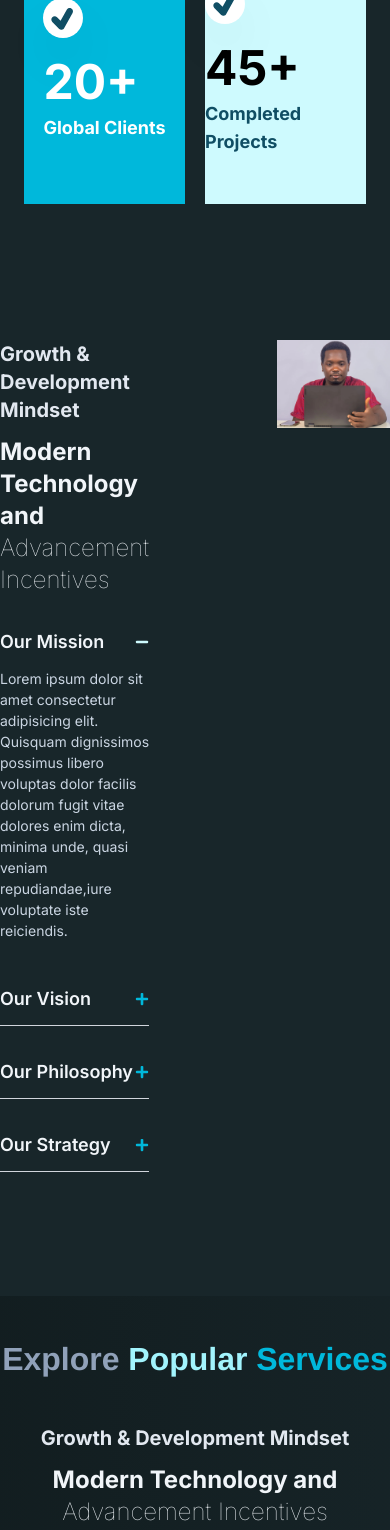
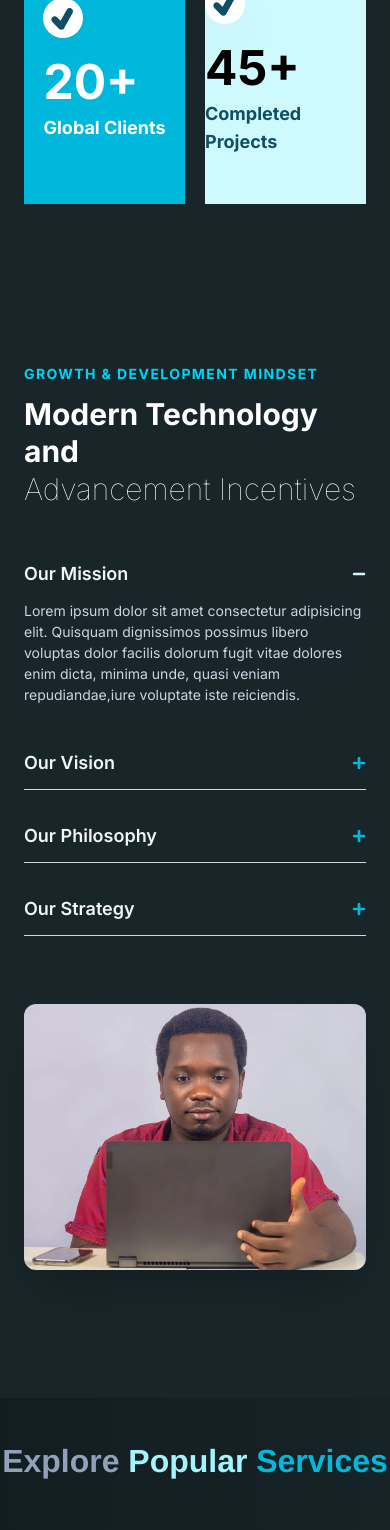
Before and after one commit to AmaduKamara/lenosol.dev, a Next.js app: page / in a window 390 px wide. Shown: the part 2441-3971 px from the top of the page. Built offline with nearby package versions, Linux system fonts and the light colour scheme.

Commit message:
Add responsive for the Faqs component and animation

```diff
--- a/app/components/faqs.tsx
+++ b/app/components/faqs.tsx
@@ -3,6 +3,8 @@
 import Image from "next/image";
 import MissionVision from "./toggle-mission-vision";
 import React, { useState } from "react";
+import { motion } from "framer-motion";
+import amkam from "@/app/images/Amkam.jpg";
 
 type FaqItem = {
   title: string;
@@ -13,25 +15,35 @@ type FaqsProps = {
   data: FaqItem[];
 };
 
-import amkam from "@/app/images/Amkam.jpg";
-
 const Faqs: React.FC<FaqsProps> = ({ data }) => {
-  // First item open by default
   const [activeIndex, setActiveIndex] = useState(0);
 
   return (
-    <div className='py-10 flex gap-32 container mx-auto mt-16 '>
-      <div className='w-5/9 md:pl-10 lg:pl-32'>
-        <p className='text-slate-200 text-xl font-bold'>
+    <motion.div
+      initial={{ opacity: 0 }}
+      whileInView={{ opacity: 1 }}
+      viewport={{ once: true }}
+      className='py-16 px-6 container mx-auto flex flex-col lg:flex-row gap-12 lg:gap-20 items-center'
+    >
+      {/* Left Content */}
+      <div className='w-full lg:w-1/2'>
+        <motion.p
+          initial={{ opacity: 0, x: -20 }}
+          whileInView={{ opacity: 1, x: 0 }}
+          className='text-cyan-400 font-bold uppercase tracking-widest text-sm'
+        >
           Growth & Development Mindset
-        </p>
-        <h2 className='text-slate-100 font-bold text-2xl md:text-3xl lg:text-5xl mt-3'>
-          Modern Technology and
-          <br />
+        </motion.p>
+        <motion.h2
+          initial={{ opacity: 0, y: 20 }}
+          whileInView={{ opacity: 1, y: 0 }}
+          className='text-white font-bold text-3xl md:text-5xl mt-3 leading-tight'
+        >
+          Modern Technology and <br />
           <span className='font-thin'>Advancement Incentives</span>{" "}
-        </h2>
+        </motion.h2>
 
-        <div>
+        <div className='mt-10'>
           {data.map((item, index) => (
             <MissionVision
               key={index}
@@ -44,10 +56,20 @@ const Faqs: React.FC<FaqsProps> = ({ data }) => {
         </div>
       </div>
 
-      <div className='w-4/9'>
-        <Image src={amkam} alt='Amkam' />
-      </div>
-    </div>
+      {/* Right Image */}
+      <motion.div
+        initial={{ opacity: 0, scale: 0.95 }}
+        whileInView={{ opacity: 1, scale: 1 }}
+        transition={{ delay: 0.3 }}
+        className='w-full lg:w-1/2'
+      >
+        <Image
+          src={amkam}
+          alt='Amkam'
+          className='w-full h-auto rounded-xl shadow-2xl object-cover'
+        />
+      </motion.div>
+    </motion.div>
   );
 };
 
--- a/app/components/home-about.jsx
+++ b/app/components/home-about.jsx
@@ -8,7 +8,6 @@ import { MdKeyboardArrowRight } from "react-icons/md";
 import ClientStats from "./client-stats";
 import Faqs from "./faqs";
 import lenosolLogo from "@/app/images/lonosol-logo.png";
-import lenosolLogoWhite from "@/app/images/lenosol-logo-white.png";
 import amkam from "@/app/images/Amkam.jpg";
 
 const data = [
```
